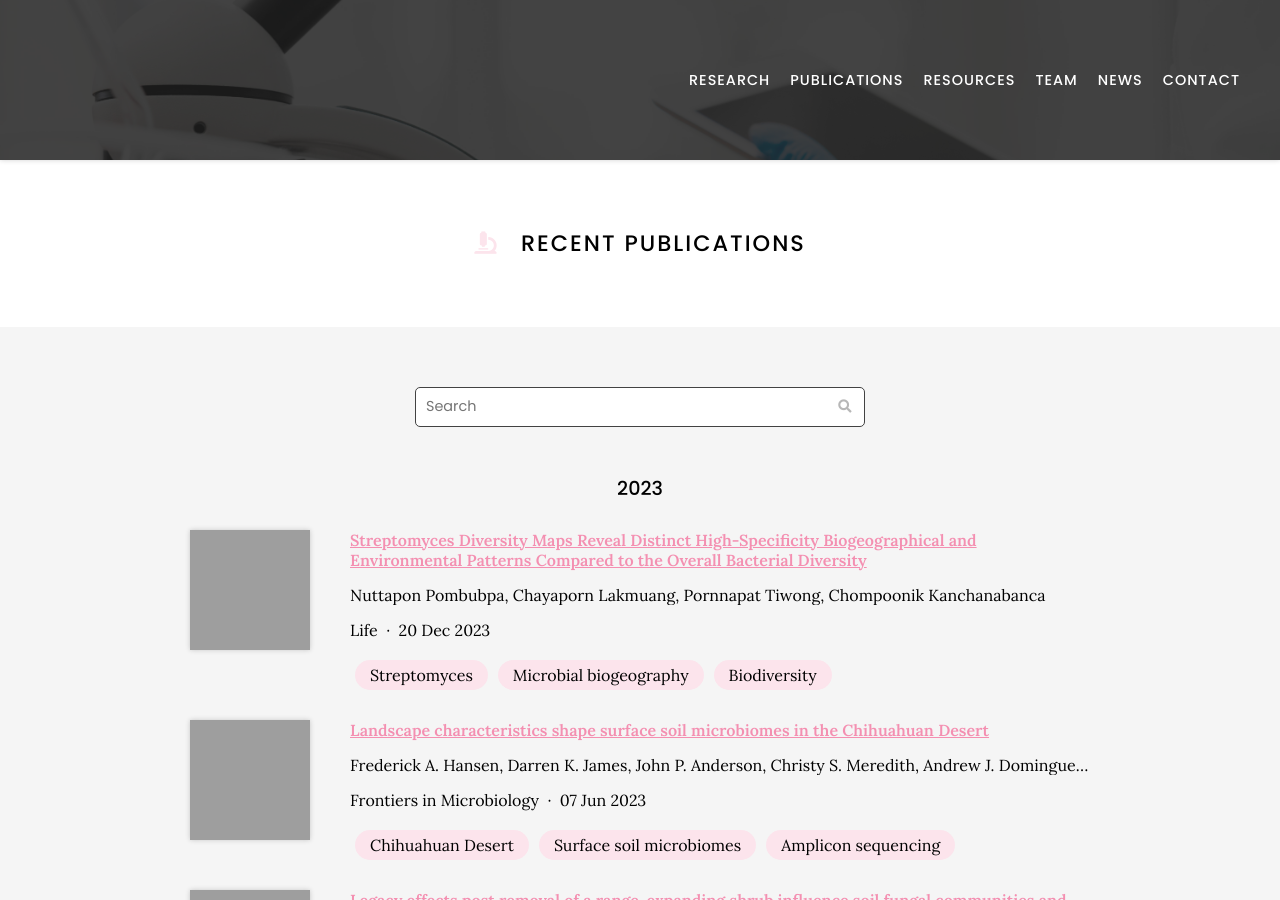
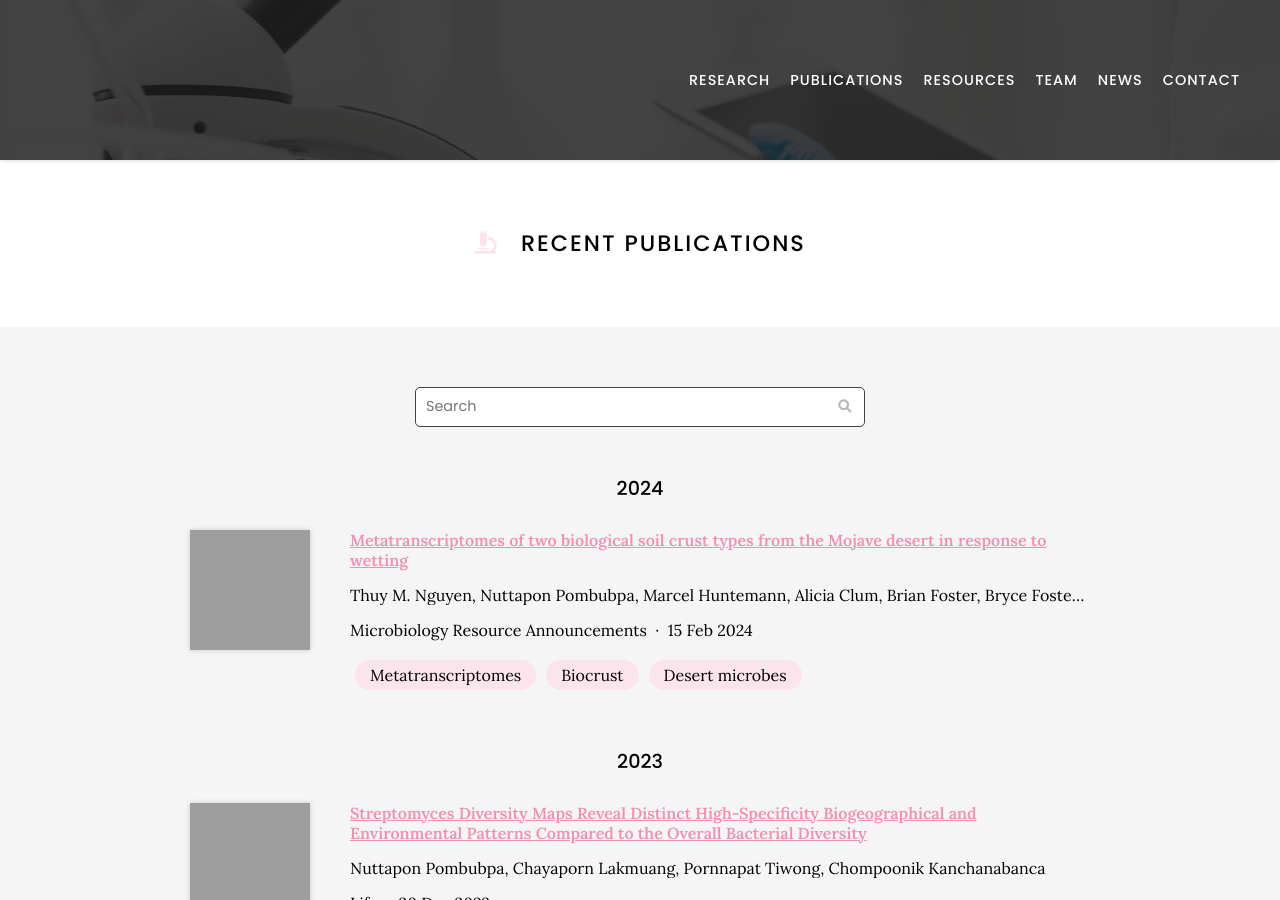
Before and after one commit to natpombubpa-lab/natpombubpa-lab.github.io, a Jekyll site: the page built from publication/index.md, in a window 1280 px wide and 900 px high. Built offline with Jekyll 4.4.1, drawn with Linux system fonts in a browser that asks for light colours; nearby versions of some CDN libraries; grey boxes are pictures that could not be loaded.

Commit message:
Generate citations

```diff
--- a/_data/citations.yaml
+++ b/_data/citations.yaml
@@ -1,5 +1,40 @@
 # GENERATED AUTOMATICALLY, DO NOT EDIT
 
+- id: doi:10.1128/mra.01080-23
+  title: Metatranscriptomes of two biological soil crust types from the Mojave desert
+    in response to wetting
+  authors:
+  - Thuy M. Nguyen
+  - Nuttapon Pombubpa
+  - Marcel Huntemann
+  - Alicia Clum
+  - Brian Foster
+  - Bryce Foster
+  - Simon Roux
+  - Krishnaveni Palaniappan
+  - Neha Varghese
+  - Supratim Mukherjee
+  - T. B. K. Reddy
+  - Chris Daum
+  - Alex Copeland
+  - I-Min A. Chen
+  - Natalia N. Ivanova
+  - Nikos C. Kyrpides
+  - Miranda Harmon-Smith
+  - Emiley A. Eloe-Fadrosh
+  - Nicole Pietrasiak
+  - Jason E. Stajich
+  - Erik F. Y. Hom
+  publisher: Microbiology Resource Announcements
+  date: '2024-02-15'
+  link: https://doi.org/gtcwqt
+  image: https://en.wikipedia.org/wiki/American_Society_for_Microbiology#/media/File:American_Society_for_Microbiology_logo.png
+  extra-links:
+  - type: journal
+  tags:
+  - Metatranscriptomes
+  - Biocrust
+  - Desert microbes
 - id: doi:10.3390/life14010011
   title: Streptomyces Diversity Maps Reveal Distinct High-Specificity Biogeographical
     and Environmental Patterns Compared to the Overall Bacterial Diversity
```
